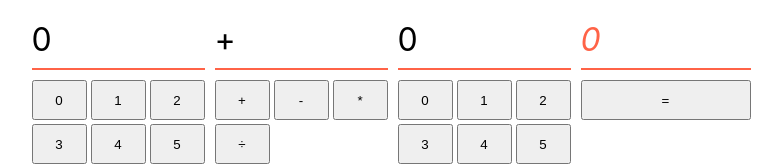
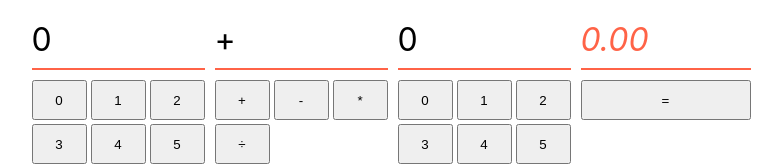
Before and after one commit to boolean-uk/react-state-calculator, a React (Vite) app: page / in a window 1280 px wide. Shown: the top 166 px of the page, without its empty margins (249-1031 px from the left). Built offline with nearby package versions, Linux system fonts and the light colour scheme.

Commit message:
Limit decimals for result

```diff
--- a/src/components/Calculator.jsx
+++ b/src/components/Calculator.jsx
@@ -31,7 +31,7 @@ export default function Calculator() {
       <CalculatorPanelOperators setValue={setOperator} value={operator} />
       <CalculatorPanelNumbers setValue={setSecondValue} value={secondValue} />
       <div className="panel answer">
-        <p>{result}</p>
+        <p>{result.toFixed(2)}</p>
         <div>
           <button onClick={() => calculateResult()}>=</button>
         </div>
```
